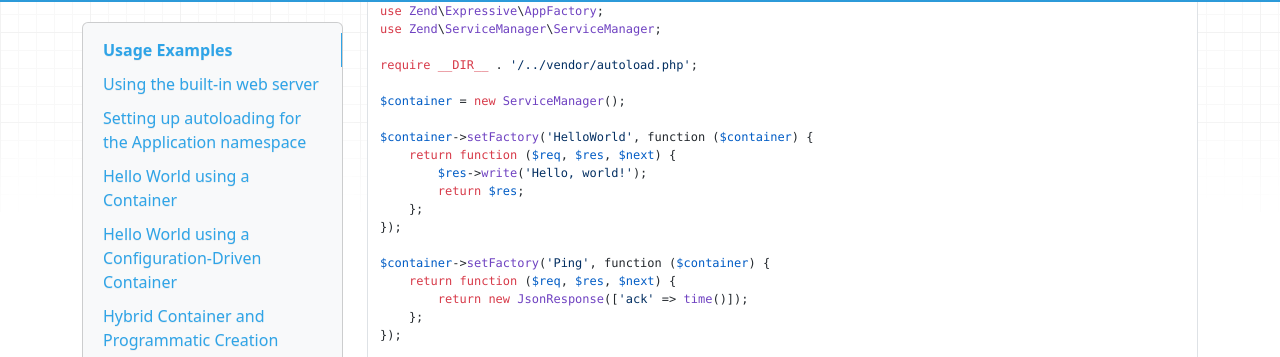
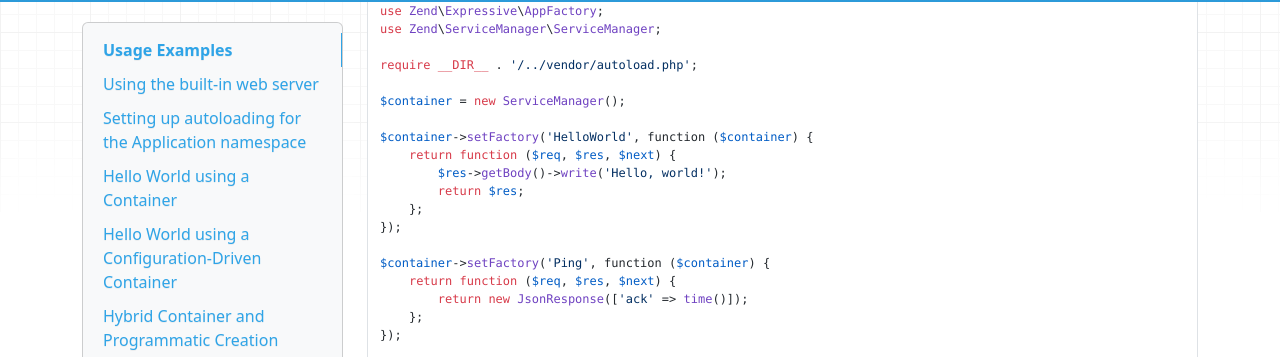
Before and after one commit to zendframework/zend-expressive, an MkDocs documentation site: the page built from doc/book/reference/usage-examples.md, in a window 1280 px wide and 900 px high, scrolled down 3112 px. Shown: the part 94-451 px from the top of the window. Built offline with MkDocs 1.6.1, drawn with Linux system fonts in a browser that asks for light colours; nearby versions of some CDN libraries; old or Windows-style settings are respelled for this version of MkDocs; some of the changed text lies outside the part shown.

Commit message:
Documentation fixes - `$response->getBody()->write(...)` instead of `$response->write(...)`

````diff
--- a/doc/book/reference/usage-examples.md
+++ b/doc/book/reference/usage-examples.md
@@ -173,7 +173,7 @@ $container = new ServiceManager();
 
 $container->setFactory('HelloWorld', function ($container) {
     return function ($req, $res, $next) {
-        $res->write('Hello, world!');
+        $res->getBody()->write('Hello, world!');
         return $res;
     };
 });
@@ -363,7 +363,7 @@ class HelloWorld
 {
     public function __invoke($req, $res, $next)
     {
-        $res->write('Hello, world!');
+        $res->getBody()->write('Hello, world!');
         return $res;
     }
 }
@@ -428,7 +428,7 @@ calling `$app->run()`, add the following in your `public/index.php`:
 
 ```php
 $app->post('/post', function ($req, $res, $next) {
-    $res->write('IN POST!');
+    $res->getBody()->write('IN POST!');
     return $res;
 });
 ```
````
Also changed, not shown: NOTES.md (+4 -4 lines).
